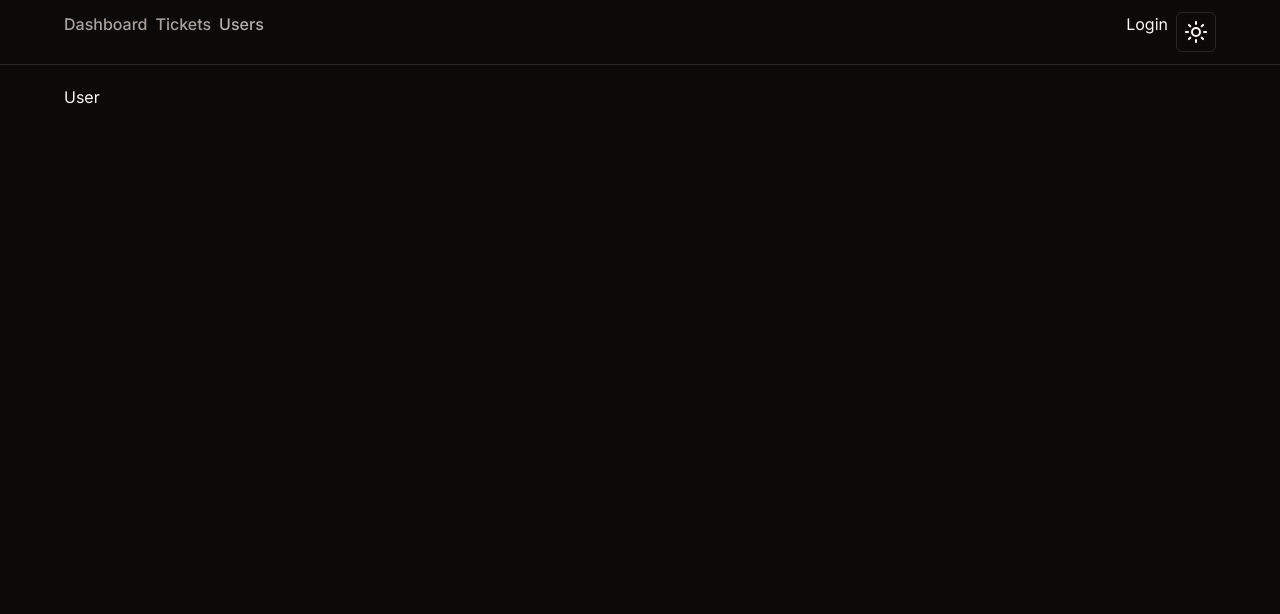
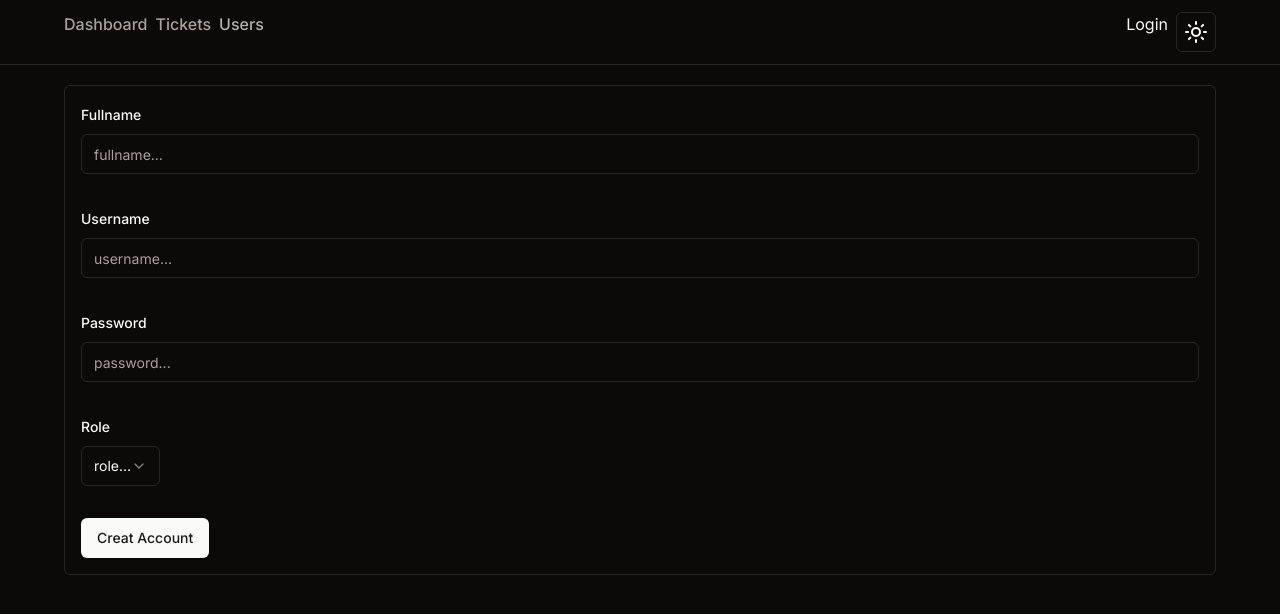
Before and after one commit to ChrisTian206/Nextjs_webapp, a Next.js app in the folder ticketingapp/: page /users in a window 1280 px wide. Shown: the top 614 px of the page. Built offline with nearby package versions, Linux system fonts and the light colour scheme.

Commit message:
added user form for creating user

```diff
--- a/ticketingapp/app/users/page.tsx
+++ b/ticketingapp/app/users/page.tsx
@@ -1,8 +1,11 @@
+import UserForm from '@/components/UserForm'
 import React from 'react'
 
 const User = () => {
   return (
-    <div>User</div>
+    <>
+      <UserForm />
+    </>
   )
 }
 
--- /dev/null
+++ b/ticketingapp/components/UserForm.tsx
@@ -0,0 +1,145 @@
+"use client" // client side render, because it requires user interactions.
+
+import React, { useState } from 'react'
+import { Form, FormControl, FormLabel, FormField, FormItem } from './ui/form'
+import { ticketSchema } from '@/ValidationSchemas/ticket'
+import { z } from 'zod'
+import { Controller, useForm } from 'react-hook-form'
+import { zodResolver } from '@hookform/resolvers/zod'
+import { Input } from './ui/input'
+import { Select, SelectContent, SelectItem, SelectTrigger, SelectValue } from './ui/select'
+import { Button } from './ui/button'
+import axios from 'axios'
+import { useRouter } from 'next/navigation'
+import { User } from '@prisma/client'
+import { userSchema } from '@/ValidationSchemas/users'
+
+//Using Shadcn UI, make sure to import the Comps from ui/<Comp>, NOT FROM redix
+
+type UserFormData = z.infer<typeof userSchema>
+
+interface Props {
+    user?: User
+}
+
+const UserForm = ({ user }: Props) => {
+    const [isSubmitting, setIsSubmitting] = useState(false)
+    const [error, setError] = useState("")
+    const router = useRouter() //make sure to use the one from next/navigation
+
+    const form = useForm<UserFormData>({
+        resolver: zodResolver(userSchema)
+    })
+
+    const onSubmit = async (values: z.infer<typeof userSchema>) => {
+        try {
+            setIsSubmitting(true)
+            setError("")
+
+            if (user) {
+                await axios.patch("/api/users/" + user.id, values)
+                router.push(`/users/${user.id}`)
+                router.refresh()
+            } else {
+                console.log(values)
+                const newTicket = await axios.post("/api/users/", values)
+                //console.log("newTicket here is: ", newTicket)
+                router.push(`/tickets`)
+                router.refresh()
+            }
+            //ps. if values is {values}, it failed zodValidation. It would say invalid type for every field.
+
+            setIsSubmitting(false)
+
+        } catch (error) {
+            console.log("error onSubmit: ", error)
+            setError("Error Occured, please try again later.")
+            setIsSubmitting(false)
+        }
+    }
+
+    return (
+        <div className='rounded-md border w-full p-4'>
+            {error && <h1 className='text-red-500 text-center'>{error}</h1>}
+            <Form {...form}>
+                <form onSubmit={form.handleSubmit(onSubmit)} className='space-y-8 w-full'>
+                    <FormField
+                        control={form.control}
+                        name="name"
+                        defaultValue={user?.name}
+                        render={({ field }) => (
+                            <FormItem>
+                                <FormLabel>Fullname</FormLabel>
+                                <FormControl>
+                                    <Input placeholder='fullname...' {...field} />
+                                </FormControl>
+                            </FormItem>
+                        )}
+                    />
+
+                    <FormField
+                        control={form.control}
+                        name="username"
+                        defaultValue={user?.username}
+                        render={({ field }) => (
+                            <FormItem>
+                                <FormLabel>Username</FormLabel>
+                                <FormControl>
+                                    <Input placeholder='username...' {...field} />
+                                </FormControl>
+                            </FormItem>
+                        )}
+                    />
+
+                    <FormField
+                        control={form.control}
+                        name="password"
+                        render={({ field }) => (
+                            <FormItem>
+                                <FormLabel>Password</FormLabel>
+                                <FormControl>
+                                    <Input type='password' required={user ? false : true} placeholder='password...' {...field} />
+                                </FormControl>
+                            </FormItem>
+                        )}
+                    />
+
+                    <div className='flex w-full space-x-4'>
+                        <FormField
+                            control={form.control}
+                            name="role"
+                            defaultValue={user?.role}
+                            render={({ field }) => (
+                                <FormItem>
+                                    <FormLabel>Role</FormLabel>
+                                    <Select onValueChange={field.onChange} defaultValue={field.value}>
+                                        <FormControl>
+                                            <SelectTrigger>
+                                                <SelectValue placeholder="role..." />
+                                            </SelectTrigger>
+                                        </FormControl>
+
+                                        <SelectContent>
+                                            <SelectItem value='ADMIN'>ADMIN</SelectItem>
+                                            <SelectItem value='TECH'>TECH</SelectItem>
+                                            <SelectItem value='USER'>USER</SelectItem>
+                                        </SelectContent>
+                                    </Select>
+                                </FormItem>
+                            )} />
+                    </div>
+
+                    <Button type='submit' disabled={isSubmitting}>
+                        {
+                            user ? "Update" : "Creat Account"
+                        }
+                    </Button>
+                </form>
+            </Form>
+            <p className='text-destructive'>{error}</p>
+        </div>
+
+    )
+}
+
+export default UserForm
```
